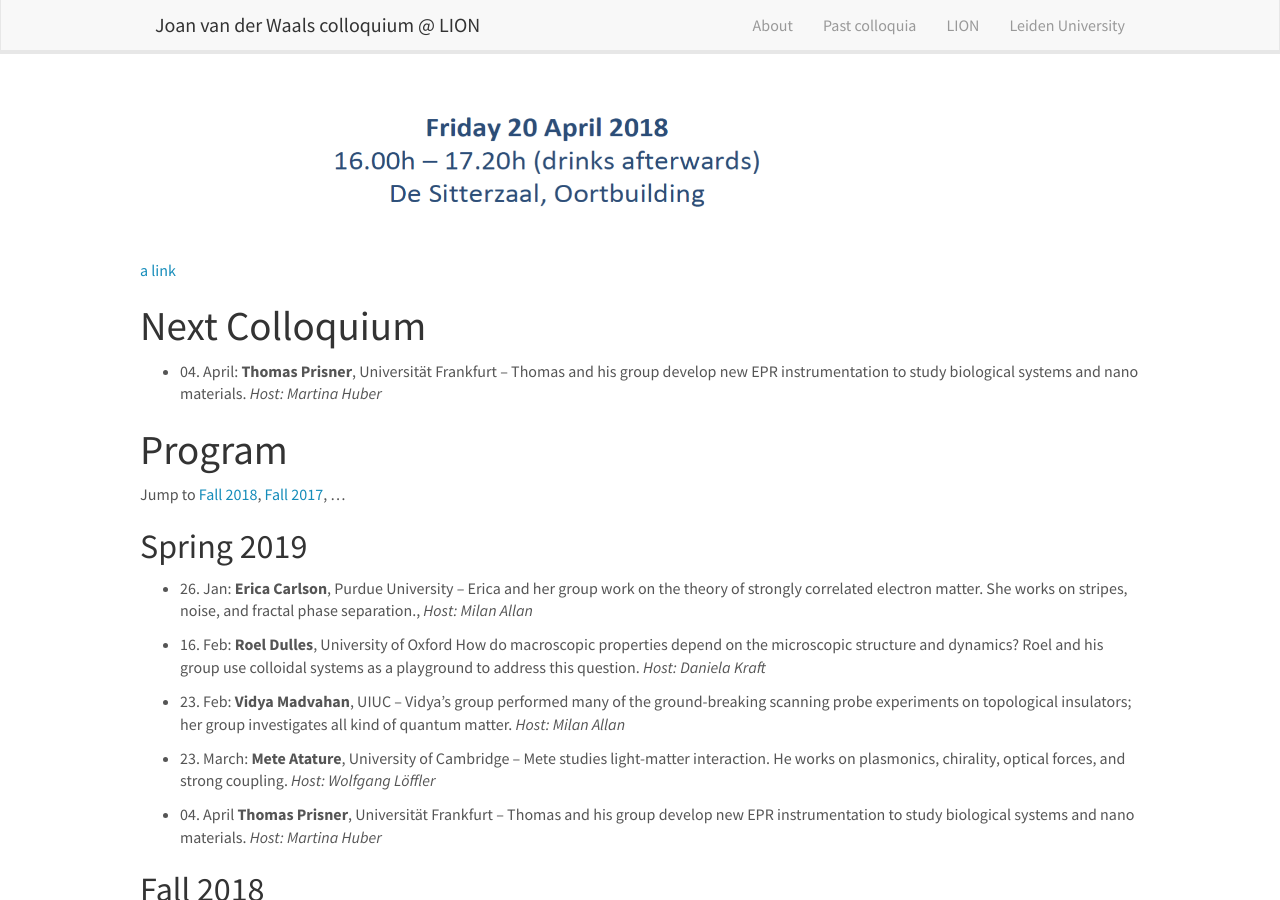
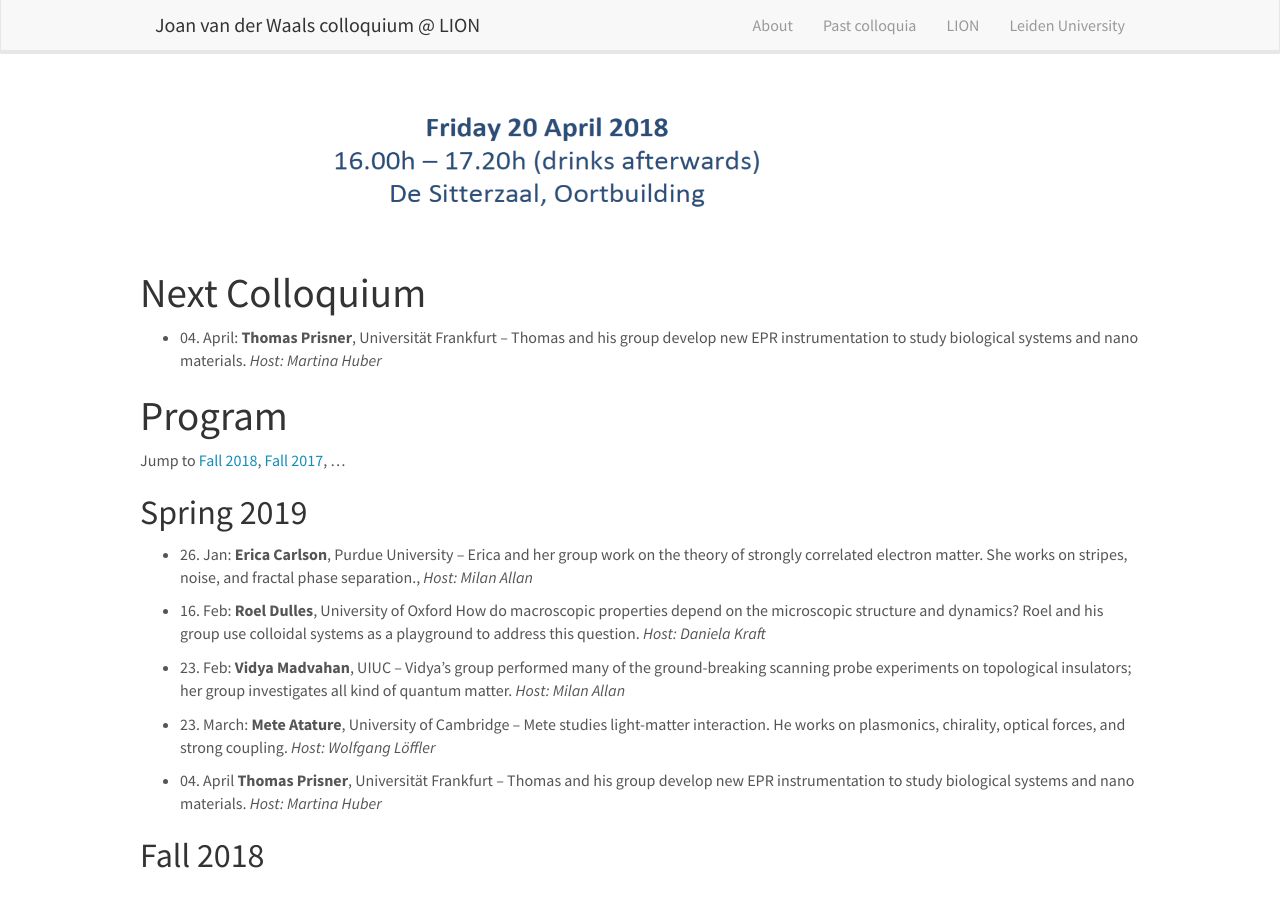
Before and after one commit to JvdWColloquium/JvdWColloquium.github.io, a Jekyll site: the page built from _pages/home.md, in a window 1280 px wide and 900 px high, scrolled down 917 px. Built offline with Jekyll 4.4.1, drawn with Linux system fonts in a browser that asks for light colours; nearby versions of some CDN libraries.

Commit message:
Update home.md

```diff
--- a/_pages/home.md
+++ b/_pages/home.md
@@ -11,7 +11,6 @@ permalink: /
 
 <img src="/images/aprili.png" width="800" class="center">
 
-[a link](https://github.com/JvdWColloquium/JvdWColloquium.github.io/edit/master/_pages/about.md)
 
 # Next Colloquium
 - 04\. April:  __Thomas Prisner__,  Universität Frankfurt
```
